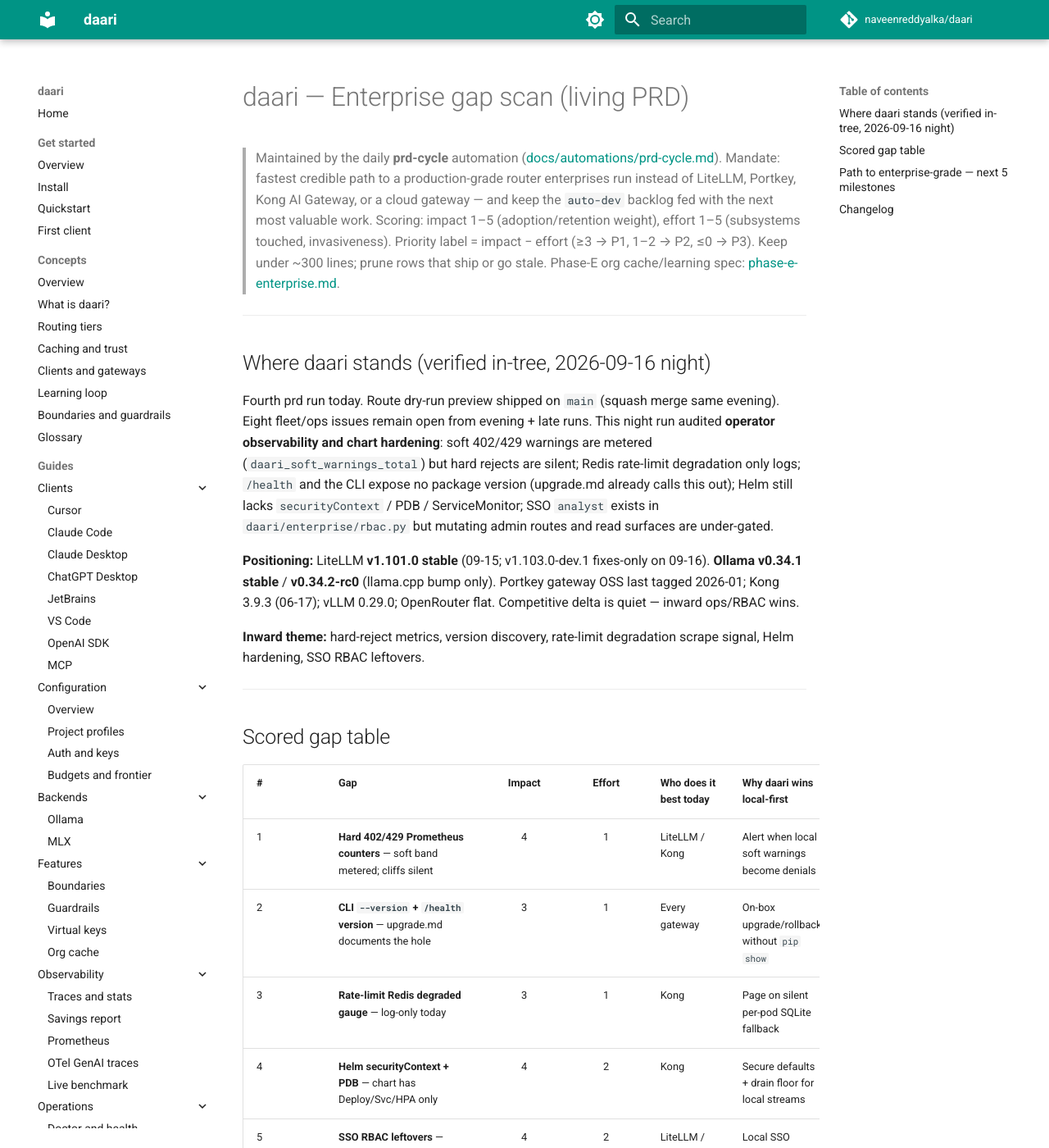
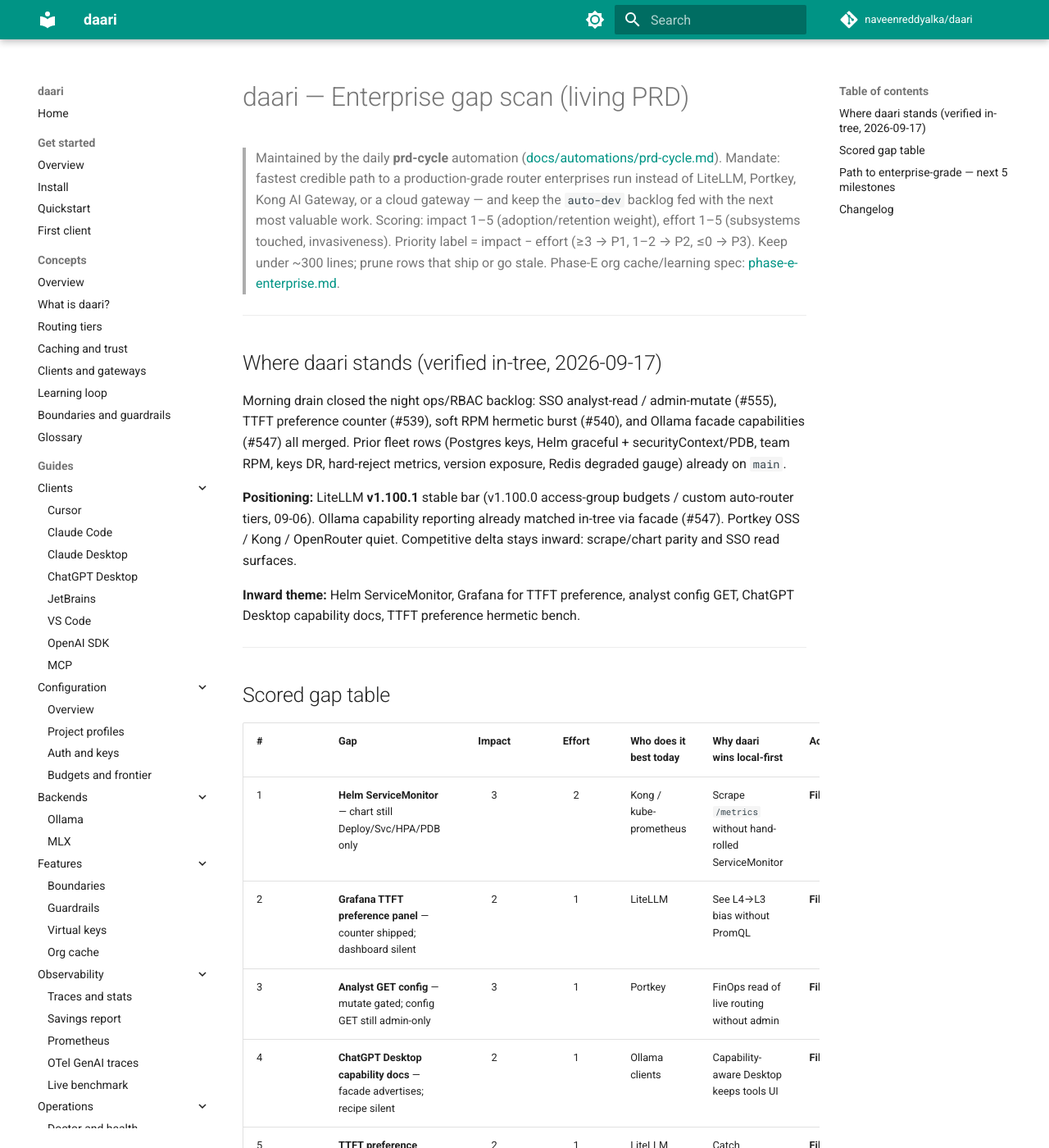
Before and after one commit to naveenreddyalka/daari, an MkDocs documentation site: the page built from docs/prd/ENTERPRISE.md, in a window 1280 px wide and 1400 px high. Shown: the whole window at 82% size. Built offline with MkDocs 1.6.1 and Material for MkDocs 9.7.7, drawn with Linux system fonts in a browser that asks for light colours; comment, search, counter and statistics services are not loaded; some of the changed text lies outside the part shown.

Commit message:
docs(prd): morning 2026-09-17 gap scan after ops drain
Refill enterprise gap table after SSO/facade/bench drain; inward theme is
ServiceMonitor, dashboard parity, and SSO read leftovers.

Co-authored-by: Cursor <cursoragent@cursor.com>

```diff
--- a/docs/prd/ENTERPRISE.md
+++ b/docs/prd/ENTERPRISE.md
@@ -11,25 +11,21 @@
 
 ---
 
-## Where daari stands (verified in-tree, 2026-09-16 night)
+## Where daari stands (verified in-tree, 2026-09-17)
 
-Fourth prd run today. Route dry-run preview shipped on `main` (squash merge
-same evening). Eight fleet/ops issues remain open from evening + late runs.
-This night run audited **operator observability and chart hardening**: soft
-402/429 warnings are metered (`daari_soft_warnings_total`) but hard rejects
-are silent; Redis rate-limit degradation only logs; `/health` and the CLI
-expose no package version (upgrade.md already calls this out); Helm still
-lacks `securityContext` / PDB / ServiceMonitor; SSO `analyst` exists in
-`daari/enterprise/rbac.py` but mutating admin routes and read surfaces are
-under-gated.
+Morning drain closed the night ops/RBAC backlog: SSO analyst-read / admin-mutate
+(#555), TTFT preference counter (#539), soft RPM hermetic burst (#540), and
+Ollama facade capabilities (#547) all merged. Prior fleet rows (Postgres keys,
+Helm graceful + securityContext/PDB, team RPM, keys DR, hard-reject metrics,
+version exposure, Redis degraded gauge) already on `main`.
 
-**Positioning:** LiteLLM **v1.101.0 stable** (09-15; v1.103.0-dev.1 fixes-only
-on 09-16). **Ollama v0.34.1 stable** / **v0.34.2-rc0** (llama.cpp bump only).
-Portkey gateway OSS last tagged 2026-01; Kong 3.9.3 (06-17); vLLM 0.29.0;
-OpenRouter flat. Competitive delta is quiet — inward ops/RBAC wins.
+**Positioning:** LiteLLM **v1.100.1** stable bar (v1.100.0 access-group budgets /
+custom auto-router tiers, 09-06). Ollama capability reporting already matched
+in-tree via facade (#547). Portkey OSS / Kong / OpenRouter quiet. Competitive
+delta stays inward: scrape/chart parity and SSO read surfaces.
 
-**Inward theme:** hard-reject metrics, version discovery, rate-limit
-degradation scrape signal, Helm hardening, SSO RBAC leftovers.
+**Inward theme:** Helm ServiceMonitor, Grafana for TTFT preference, analyst
+config GET, ChatGPT Desktop capability docs, TTFT preference hermetic bench.
 
 ---
 
@@ -37,35 +33,38 @@ degradation scrape signal, Helm hardening, SSO RBAC leftovers.
 
 | # | Gap | Impact | Effort | Who does it best today | Why daari wins local-first | Action |
 |---|-----|:--:|:--:|------------------------|----------------------------|--------|
-| 1 | **Hard 402/429 Prometheus counters** — soft band metered; cliffs silent | 4 | 1 | LiteLLM / Kong | Alert when local soft warnings become denials | **Filed** (P1) |
-| 2 | **CLI `--version` + `/health` version** — upgrade.md documents the hole | 3 | 1 | Every gateway | On-box upgrade/rollback without `pip show` | **Filed** (P2) |
-| 3 | **Rate-limit Redis degraded gauge** — log-only today | 3 | 1 | Kong | Page on silent per-pod SQLite fallback | **Filed** (P2) |
-| 4 | **Helm securityContext + PDB** — chart has Deploy/Svc/HPA only | 4 | 2 | Kong | Secure defaults + drain floor for local streams | **Filed** (P2) |
-| 5 | **SSO RBAC leftovers** — reload-caches ungated; analyst can't read | 4 | 2 | LiteLLM / Portkey | Local SSO without control-plane SaaS | **Filed** (P2) |
-| 6 | **Postgres virtual keys/teams** — last per-pod SQLite auth store | 5 | 3 | LiteLLM | On-box resolve, sibling store pattern | Open (P2) |
-| 7 | **Helm graceful rollout** — no preStop/termGrace/strategy | 3 | 2 | Kong | Longest requests are local SSE | Open (P2) |
-| 8 | **Team RPM/TPM + keys export/import** | 3 | 2 | LiteLLM | Shared GPU ceilings + on-box DR | Open (P2) |
-| 9 | **Harness strip corpus / facade capabilities / TTFT+soft benches** | 2–3 | 1–2 | LiteLLM / Ollama | Correct local picks + scrape parity | Open (P2/P3) |
-| 10 | **WIF / MCP SEP-1933 / SOC 2 / Gemini / A2A / admin UI** | 2–3 | 2–5 | Kong / LiteLLM | No new client demand | Watch / non-goal |
+| 1 | **Helm ServiceMonitor** — chart still Deploy/Svc/HPA/PDB only | 3 | 2 | Kong / kube-prometheus | Scrape `/metrics` without hand-rolled ServiceMonitor | **Filed** (P2) |
+| 2 | **Grafana TTFT preference panel** — counter shipped; dashboard silent | 2 | 1 | LiteLLM | See L4→L3 bias without PromQL | **Filed** (P3) |
+| 3 | **Analyst GET config** — mutate gated; config GET still admin-only | 3 | 1 | Portkey | FinOps read of live routing without admin | **Filed** (P3) |
+| 4 | **ChatGPT Desktop capability docs** — facade advertises; recipe silent | 2 | 1 | Ollama clients | Capability-aware Desktop keeps tools UI | **Filed** (P3) |
+| 5 | **TTFT preference hermetic bench** — unit counter only; no wall ceiling | 2 | 1 | LiteLLM | Catch preference-path regressions under burst | **Filed** (P3) |
+| 6 | **Access-group budgets / MCP introspect** — LiteLLM 1.100 deltas | 3 | 4 | LiteLLM | Watch until local demand | Watch |
+| 7 | **WIF / A2A / SOC 2 / admin UI** | 2–3 | 3–5 | Kong / cloud | No new client demand | Watch / non-goal |
 
-Pruned this run: route dry-run API/CLI (shipped same evening).
-
-Open backlog after this run: eight prior rows + five night-run rows.
+Pruned this run: SSO RBAC leftovers, facade capabilities, TTFT preference
+counter, soft RPM hermetic, Helm securityContext/PDB, Postgres keys, team RPM,
+keys export, graceful rollout, hard rejects, version exposure, Redis degraded
+gauge (all shipped).
 
 ---
 
 ## Path to enterprise-grade — next 5 milestones
 
-1. **Fleet-wide auth** — Postgres keys/teams (still the split-brain store).
-2. **Operator scrape parity** — hard rejects + rate-limit degradation gauges.
-3. **Zero-downtime + hardened chart** — drain lifecycle, securityContext, PDB.
-4. **SSO RBAC completeness** — analyst read / admin mutate on every surface.
-5. **Version discovery + DR** — `--version`/`/health`, keys export/import.
+1. **Prometheus Operator scrape** — optional Helm ServiceMonitor.
+2. **Operator dashboard parity** — TTFT preference + remaining scrape series.
+3. **SSO read completeness** — analyst GET config / FinOps surfaces.
+4. **Client recipe honesty** — Desktop/JetBrains capability notes stay current.
+5. **Hermetic benches** — preference + soft-band paths stay ceiling-guarded.
 
 ---
 
 ## Changelog
 
+- **2026-09-17 (morning)** — Drain shipped night ops/RBAC + facade/bench rows.
+  Backlog empty; refilled five issues (ServiceMonitor, Grafana TTFT preference,
+  analyst config GET, ChatGPT Desktop caps docs, TTFT preference hermetic).
+  Outward: LiteLLM v1.100.1 still stable bar; facade capabilities matched
+  Ollama 0.34 reporting in-tree.
 - **2026-09-16 (night)** — Delta scan: LiteLLM v1.103.0-dev.1 still fixes-only;
   Ollama v0.34.2-rc0 llama.cpp-only; Portkey/Kong/vLLM/OpenRouter flat. Inward
   ops/RBAC audit after dry-run ship; filed five issues (hard-reject metrics,
@@ -76,21 +75,5 @@ Open backlog after this run: eight prior rows + five night-run rows.
   Inward fleet-auth audit; filed five issues (Postgres keys/teams, Helm
   graceful rollout, team RPM/TPM, keys export/import, facade capabilities).
   Pruned shipped Grafana soft-warn row.
-- **2026-09-16 (evening)** — Drain shipped; backlog empty; refilled five
-  issues (Grafana soft-warn, route dry-run, harness corpus, TTFT-preference
-  counter, soft RPM hermetic). Outward: LiteLLM harness-aware auto-router
-  noted; v1.100.x still stable bar.
-- **2026-09-16 (afternoon)** — Drain shipped; backlog empty; refilled five
-  issues (soft-warn Prometheus, report JSON, L1 hermetic ceiling, TTFT-aware
-  routing, doctor soft_ratio=0). Outward: LiteLLM harness-/modality
-  auto-router posts noted.
-- **2026-09-16** — Late-15 leftovers shipped. Backlog empty; refilled five
-  issues (stream singleflight, Responses input_tokens, TTFT histogram,
-  facade soft quota, doctor multi-replica Redis). Outward: LiteLLM v1.100.1
-  noted; v1.101/102 still RC.
-- **2026-09-15 (late)** — Same-day fleet sprint closed. Backlog empty
-  mid-session; refilled five P2 leftovers. Outward: LiteLLM v1.100.0 noted.
-- **2026-09-15** — Fifth same-day drain; never-empty refill + scheduled
-  Actions `prd-cycle`.
-- **2026-09-14→08-28** (condensed) — Redis resilience, tenancy, batches,
-  Kong parity, labeler, Apache 2.0, this PRD.
+- **2026-09-16 (evening→08-28)** — Condensed prior drains (soft-warn, TTFT,
+  Redis resilience, tenancy, batches, Kong parity, Apache 2.0, this PRD).
```
